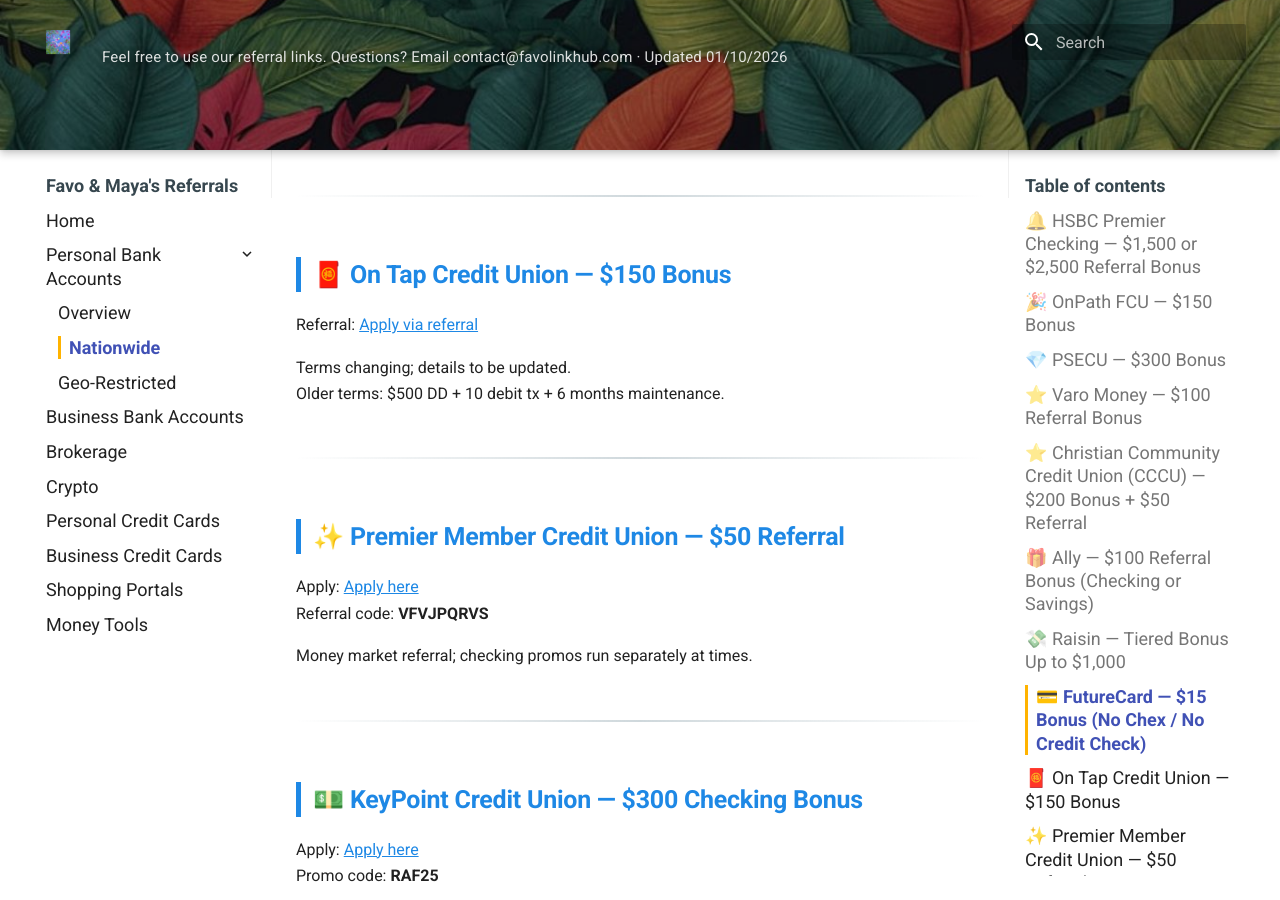
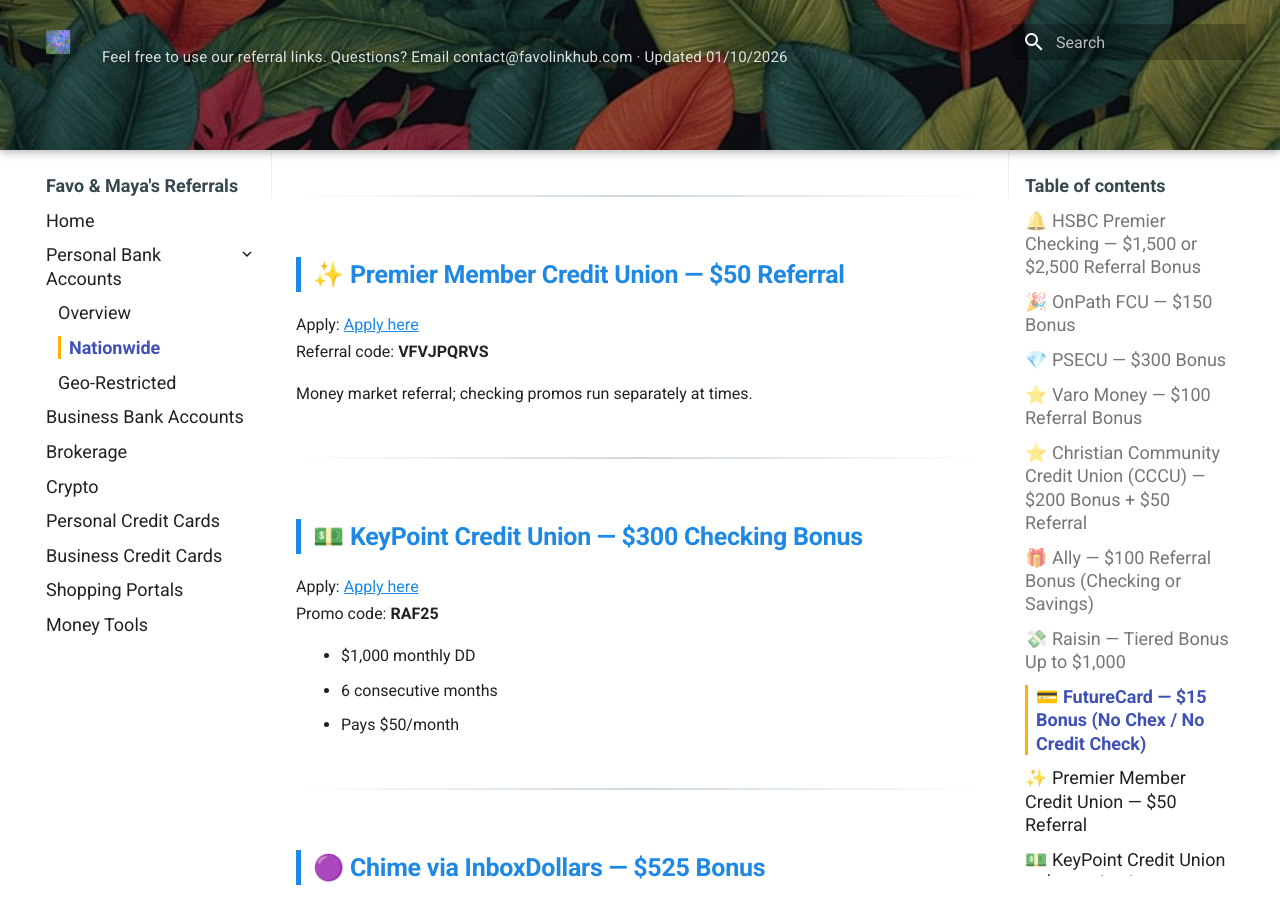
Before and after one commit to whispersofzephyr/favolinkhub-site, an MkDocs documentation site: the page built from docs/personal-bank-nationwide.md, in a window 1280 px wide and 900 px high, scrolled down 4166 px. Built offline with MkDocs 1.6.1 and Material for MkDocs 9.7.7, drawn with Linux system fonts in a browser that asks for light colours.

Commit message:
Update personal-bank-nationwide.md

```diff
--- a/docs/personal-bank-nationwide.md
+++ b/docs/personal-bank-nationwide.md
@@ -135,15 +135,6 @@ Steps:
 
 ---
 
-## 🧧 On Tap Credit Union — $150 Bonus
-
-Referral: [Apply via referral](https://ontapcu.ourreferralengine.com/l/ZHISHANWAN13/)
-
-Terms changing; details to be updated.
-Older terms: $500 DD + 10 debit tx + 6 months maintenance.
-
----
-
 ## ✨ Premier Member Credit Union — $50 Referral
 
 Apply: [Apply here](https://www.pmcu.org/refer-a-friend/VFVJPQRVS/)
```
